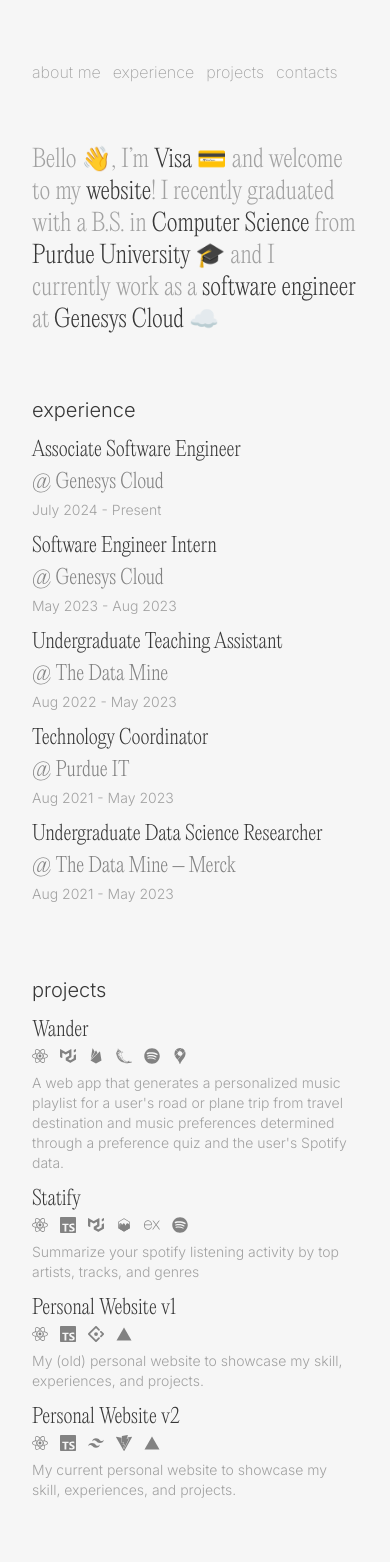
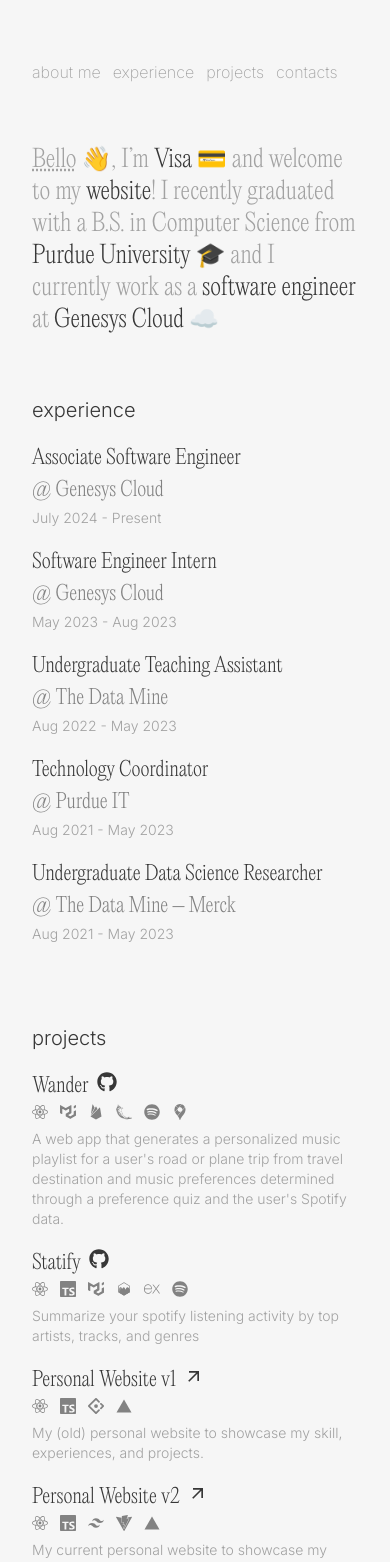
Before and after one commit to visathongdee/personal-website-v2, a React (Vite) app: page / in a window 390 px wide. Shown: the top 1562 px of the page. Built offline with nearby package versions, Linux system fonts and the light colour scheme.

Commit message:
Adding links and styling to things

```diff
--- a/src/components/aboutMe.tsx
+++ b/src/components/aboutMe.tsx
@@ -2,22 +2,36 @@
   return (
     <section id="aboutMe" className="animate-fade-in">
       <h1 className="text-2xl/8 md:text-4xl/12">
-        <span className="text-(--color-lightgrey)">Bello 👋, I’m </span>
+        <span className="text-(--color-lightgrey) underline decoration-dotted hover:text-(--color-grey) transition duration-300 ease-in-out hover:-translate-y-0.5 inline-block">
+          Bello
+        </span>
+        <span className="text-(--color-lightgrey)"> 👋, I’m </span>
         <span className="text-(--color-dark)">Visa 💳 </span>
         <span className="text-(--color-lightgrey)">and welcome to my </span>
         <span className="text-(--color-dark)">website</span>
         <span className="text-(--color-lightgrey)">
           ! I recently graduated with a B.S. in{" "}
         </span>
-        <span className="text-(--color-dark)">Computer Science </span>
-        <span className="text-(--color-lightgrey)">from </span>
-        <span className="text-(--color-dark)">Purdue University 🎓 </span>
+        <span className="text-(--color-lightgrey)">Computer Science from </span>
+        <a
+          href="https://www.purdue.edu/"
+          className="text-(--color-dark) hover:underline underline-offset-4 decoration-dashed decoration-yellow-500 transition duration-300 ease-in-out hover:-translate-y-0.5 inline-block"
+        >
+          Purdue University
+        </a>
+        <span className="text-(--color-dark)"> 🎓 </span>
         <span className="text-(--color-lightgrey)">
           and I currently work as a{" "}
         </span>
         <span className="text-(--color-dark)">software engineer </span>
         <span className="text-(--color-lightgrey)">at </span>
-        <span className="text-(--color-dark)">Genesys Cloud ☁️ </span>
+        <a
+          href="https://www.genesys.com/"
+          className="text-(--color-dark) hover:underline underline-offset-4 decoration-wavy decoration-orange-400 transition duration-300 ease-in-out hover:-translate-y-0.5 inline-block"
+        >
+          Genesys Cloud
+        </a>
+        <span className="text-(--color-dark)"> ☁️ </span>
       </h1>
     </section>
   );
--- a/src/components/experience.tsx
+++ b/src/components/experience.tsx
@@ -1,29 +1,50 @@
 export const Experience = () => {
-  const experiences: { position: string; company: string; date: string }[] = [
+  const experiences: {
+    position: string;
+    company: string;
+    date: string;
+    styling?: string;
+    link?: string;
+  }[] = [
     {
       position: "Associate Software Engineer",
       company: "Genesys Cloud",
       date: "July 2024 - Present",
+      link: "https://www.genesys.com/",
+      styling:
+        "hover:underline underline-offset-4 decoration-wavy decoration-orange-400 transition duration-300 ease-in-out hover:-translate-y-0.5 inline-block",
     },
     {
       position: "Software Engineer Intern",
       company: "Genesys Cloud",
       date: "May 2023 - Aug 2023",
+      link: "https://www.genesys.com/",
+      styling:
+        "hover:underline underline-offset-4 decoration-wavy decoration-orange-400 transition duration-300 ease-in-out hover:-translate-y-0.5 inline-block",
     },
     {
       position: "Undergraduate Teaching Assistant",
       company: "The Data Mine",
       date: "Aug 2022 - May 2023",
+      link: "https://datamine.purdue.edu/",
+      styling:
+        "hover:underline underline-offset-4 decoration-dotted decoration-blue-400 transition duration-300 ease-in-out hover:-translate-y-0.5 inline-block",
     },
     {
       position: "Technology Coordinator",
       company: "Purdue IT",
       date: "Aug 2021 - May 2023",
+      link: "https://it.purdue.edu/index.php",
+      styling:
+        "hover:underline underline-offset-4 decoration-dashed decoration-yellow-500 transition duration-300 ease-in-out hover:-translate-y-0.5 inline-block",
     },
     {
       position: "Undergraduate Data Science Researcher",
       company: "The Data Mine – Merck",
       date: "Aug 2021 - May 2023",
+      link: "https://datamine.purdue.edu/merck/",
+      styling:
+        "hover:underline underline-offset-4 decoration-solid decoration-sky-300 transition duration-300 ease-in-out hover:-translate-y-0.5 inline-block",
     },
   ];
   return (
@@ -32,16 +53,19 @@
         experience
       </h2>
 
-      {experiences.map(({ position, company, date }) => {
+      {experiences.map(({ position, company, date, styling, link }) => {
         return (
-          <div className="my-3 md:my-7">
+          <div className="my-5 md:my-7">
             <div className="flex flex-col md:flex-row gap-1 md:gap-2">
               <h2 className="text-xl md:text-2xl text-(--color-dark)">
                 {position}
               </h2>
-              <h2 className="text-xl md:text-2xl text-(--color-grey)">
+              <a
+                href={link}
+                className={`text-xl md:text-2xl text-(--color-grey) ${styling}`}
+              >
                 @ {company}
-              </h2>
+              </a>
             </div>
             <p className="font-display font-light text-(--color-lightgrey) text-sm md:text-base mt-1">
               {date}
--- a/src/components/navbar.tsx
+++ b/src/components/navbar.tsx
@@ -4,25 +4,25 @@
       <nav className="bg-white z-10 flex gap-3 md:gap-10 font-display text-base md:text-2xl mx-auto ">
         <a
           href="#aboutMe"
-          className="hover:text-[var(--color-dark)] text-[var(--color-lightgrey)] transition-colors duration-300 ease-in-out"
+          className="hover:text-(--color-dark) text-(--color-lightgrey) transition-colors duration-300 ease-in-out"
         >
           about me
         </a>
         <a
           href="#experience"
-          className="hover:text-[var(--color-dark)] text-[var(--color-lightgrey)] transition-colors duration-300"
+          className="hover:text-(--color-dark) text-(--color-lightgrey) transition-colors duration-300 ease-in-out"
         >
           experience
         </a>
         <a
           href="#projects"
-          className="hover:text-[var(--color-dark)] text-[var(--color-lightgrey)] transition-colors duration-300"
+          className="hover:text-(--color-dark) text-(--color-lightgrey) transition-colors duration-300 ease-in-out"
         >
           projects
         </a>
         <a
           href="#contact"
-          className="hover:text-[var(--color-dark)] text-[var(--color-lightgrey)] transition-colors duration-300"
+          className="hover:text-(--color-dark) text-(--color-lightgrey) transition-colors duration-300 ease-in-out"
         >
           contacts
         </a>
--- a/src/components/projects.tsx
+++ b/src/components/projects.tsx
@@ -1,5 +1,5 @@
 import type { ReactElement } from "react";
-import { FaReact, FaSpotify } from "react-icons/fa";
+import { FaGithub, FaReact, FaSpotify } from "react-icons/fa";
 import {
   SiMui,
   SiGooglemaps,
@@ -12,17 +12,25 @@
 import { IoLogoFirebase, IoLogoVercel } from "react-icons/io5";
 import { RiTailwindCssFill } from "react-icons/ri";
 import { ChartJsIcon } from "../assets/ChartJsIcon.tsx";
+import { MdArrowOutward } from "react-icons/md";
+// import { IoIosArrowForward } from "react-icons/io";
 
 export const Projects = () => {
   const projects: {
     name: string;
     description: string;
     skills: { icon: ReactElement; name: string }[];
+    githubLink?: string;
+    link?: string;
+    nameStyling?: string;
   }[] = [
     {
       name: "Wander",
+      nameStyling:
+        "hover:underline underline-offset-4 decoration-dashed decoration-violet-500 transition duration-300 hover:-translate-y-0.5",
       description:
         "A web app that generates a personalized music playlist for a user's road or plane trip from travel destination and music preferences determined through a preference quiz and the user's Spotify data.",
+      githubLink: "https://github.com/akshayakumar12/wander/",
       skills: [
         { icon: <FaReact />, name: "ReactJS" },
         { icon: <SiMui />, name: "Materials UI" },
@@ -35,8 +43,11 @@
 
     {
       name: "Statify",
+      nameStyling:
+        "hover:underline underline-offset-4 decoration-wavy decoration-green-500 transition duration-300 hover:-translate-y-0.5",
       description:
         "Summarize your spotify listening activity by top artists, tracks, and genres",
+      githubLink: "https://github.com/visathongdee/statify",
       skills: [
         { icon: <FaReact />, name: "ReactJS" },
         { icon: <SiTypescript />, name: "Typescript" },
@@ -51,8 +62,11 @@
     },
     {
       name: "Personal Website v1",
+      nameStyling:
+        "hover:underline underline-offset-4 decoration-rose-400 transition duration-300 hover:-translate-y-0.5",
       description:
         "My (old) personal website to showcase my skill, experiences, and projects.",
+      link: "https://visathongdee.com",
       skills: [
         { icon: <FaReact />, name: "ReactJS" },
         { icon: <SiTypescript />, name: "Typescript" },
@@ -62,8 +76,11 @@
     },
     {
       name: "Personal Website v2",
+      nameStyling:
+        "hover:underline underline-offset-4 decoration-double decoration-orange-400 transition duration-300 hover:-translate-y-0.5",
       description:
         "My current personal website to showcase my skill, experiences, and projects.",
+      link: "https://visathongdee.com",
       skills: [
         { icon: <FaReact />, name: "ReactJS" },
         { icon: <SiTypescript />, name: "Typescript" },
@@ -77,13 +94,23 @@
     <section id="projects" className="animate-fade-in">
       <h2 className="font-display font-light text-xl md:text-2xl">projects</h2>
 
-      {projects.map(({ name, description, skills }) => {
+      {projects.map(
+        ({ name, description, skills, link, githubLink, nameStyling }) => {
           return (
-          <div className="my-3 md:my-7">
+            <div className="my-5 md:my-7 flex flex-col">
               <div className="flex justify-between flex-wrap flex-col md:flex-row gap-1 md:gap-2">
-              <h2 className="text-xl md:text-2xl text-(--color-dark)">
+                {/* <IoIosArrowForward className="text-xl" /> */}
+                <a
+                  href={link || githubLink}
+                  className={`text-xl md:text-2xl text-(--color-dark) flex flex-row gap-2 ${
+                    link || githubLink ? nameStyling : <></>
+                  }`}
+                >
                   {name}
-              </h2>
+                  {link ? <MdArrowOutward /> : <></>}{" "}
+                  {githubLink ? <FaGithub /> : <></>}
+                </a>
+
                 <p className="font-display font-light text-(--color-grey) text-sm md:text-base">
                   {skills.map((skill, i) => (
                     <div
@@ -103,7 +130,8 @@
               </p>
             </div>
           );
-      })}
+        }
+      )}
     </section>
   );
 };
```
Also changed, not shown: src/components/contact.tsx (+11 -5 lines). Lines whose indentation alone changed are shown as unchanged.
